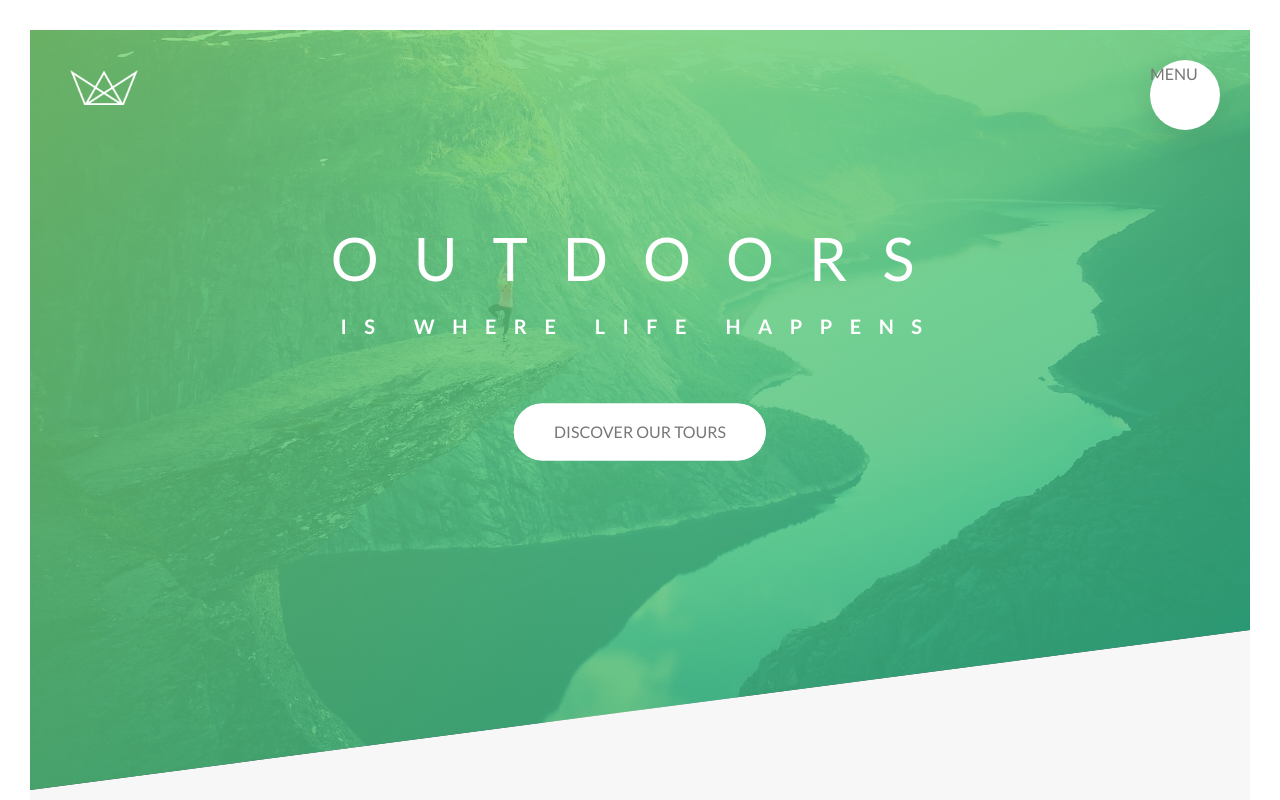
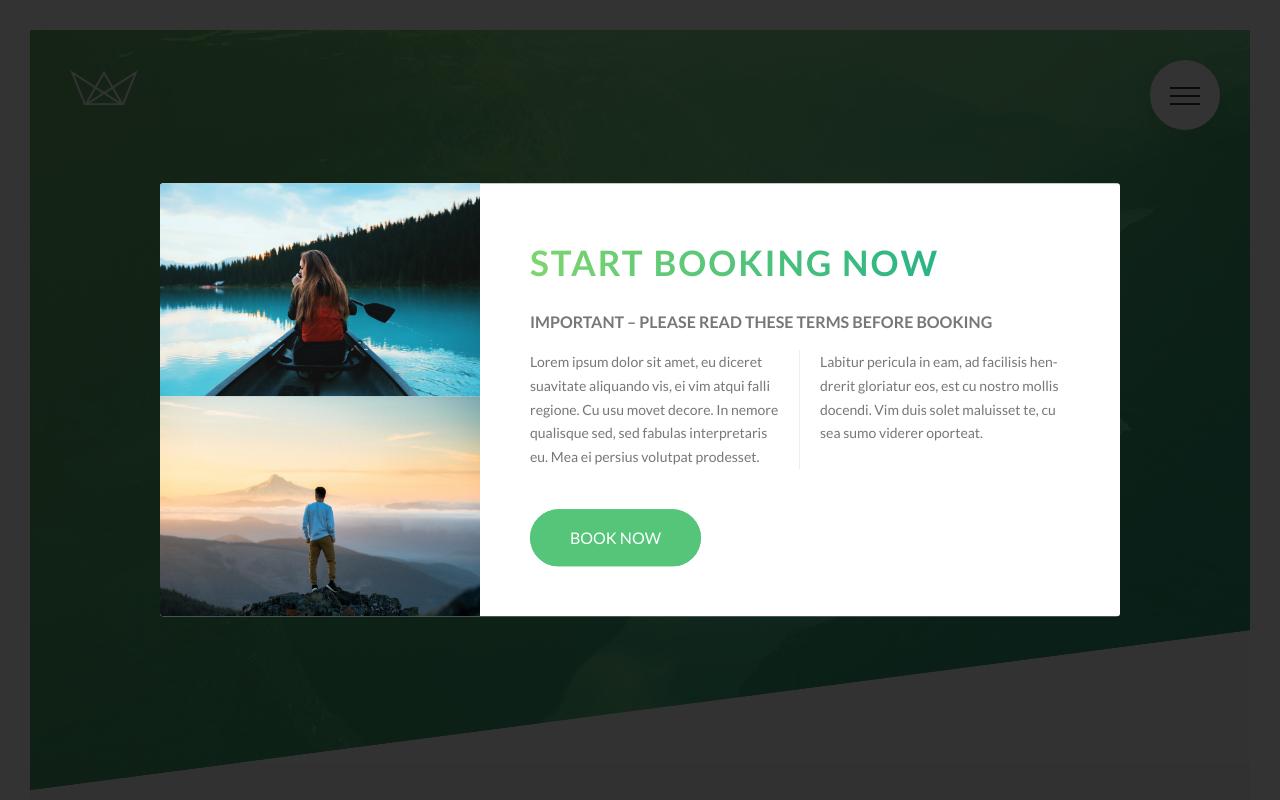
Before and after one commit to ScottSanford/natours, a website: page index.html in a window 1280 px wide. Shown: the top 800 px of the page. Drawn offline with Linux system fonts and the light colour scheme.

Commit message:
style popup

```diff
--- a/index.html
+++ b/index.html
@@ -16,7 +16,9 @@
 
         <div class="navigation">
             <input type="checkbox" class="navigation__checkbox" id="navi-toggle">
-            <label for="navi-toggle" class="navigation__button">MENU</label>
+            <label for="navi-toggle" class="navigation__button">
+                <span class="navigation__icon">&nbsp;</span>
+            </label>
 
             <div class="navigation__background">&nbsp;</div>
 
@@ -348,6 +350,27 @@
                 </div>
             </div>
         </footer>
+
+        <div class="popup">
+            <div class="popup__content">
+                <div class="popup__left">
+                    <img src="img/nat-8.jpg" alt="Tour photo" class="popup__img">
+                    <img src="img/nat-9.jpg" alt="Tour photo" class="popup__img">
+                </div>
+                <div class="popup__right">
+                    <h2 class="heading-secondary u-margin-bottom-small">Start booking now</h2>
+                    <h3 class="heading-tertiary u-margin-bottom-small">Important &ndash; Please read these terms before booking</h3>
+                    <p class="popup__text">
+                        Lorem ipsum dolor sit amet, eu diceret suavitate aliquando vis, ei vim atqui falli regione. Cu usu movet decore. In nemore
+                        qualisque sed, sed fabulas interpretaris eu. Mea ei persius volutpat prodesset. Labitur pericula in eam, ad facilisis hendrerit
+                        gloriatur eos, est cu nostro mollis docendi. Vim duis solet maluisset te, cu sea sumo viderer oporteat.
+                    </p>
+                    <a href="#" class="btn btn--green">Book now</a>
+                </div>
+            </div>
+        </div>
+
+
         <!--
         <section class="grid-test">
             <div class="row">
--- a/sass/abstracts/_mixins.scss
+++ b/sass/abstracts/_mixins.scss
@@ -6,7 +6,7 @@
     }
 }
 
-@mixin center-horizontal-vertical {
+@mixin absCenter {
     left: 50%;
     position: absolute;
     top: 50%;
--- a/sass/components/_card.scss
+++ b/sass/components/_card.scss
@@ -152,7 +152,7 @@
     &__cta {
         text-align: center;
         width: 90%;
-        @include center-horizontal-vertical;
+        @include absCenter;
     }
 
     &__price-box {
--- a/sass/components/_form.scss
+++ b/sass/components/_form.scss
@@ -83,7 +83,7 @@
             opacity: 0;
             transition: opacity .2s;
             width: 1.3rem;
-            @include center-horizontal-vertical;
+            @include absCenter;
         }
     }
 
--- /dev/null
+++ b/sass/components/_popup.scss
@@ -0,0 +1,50 @@
+.popup {
+    background-color: rgba($color-black, .8);
+    height: 100vh;
+    left: 0;
+    position: fixed;
+    top: 0;
+    width: 100%;
+    z-index: 9999;
+
+    &__content {
+        background-color: $color-white;
+        border-radius: $border-radius-small;
+        display: table;
+        overflow: hidden;
+        width: 75%;
+        @include absCenter;
+    }
+
+    &__left {
+        display: table-cell;
+        width: 33.3333333%;
+    }
+
+    &__right {
+        display: table-cell;
+        padding: 3rem 5rem;
+        width: 66.6666667%;
+        vertical-align: middle;
+    }
+
+    &__img {
+        display: block;
+        width: 100%;
+    }
+
+    &__text {
+        column-count: 2;
+            -moz-column-count: 2;
+        column-gap: 4rem;
+            -moz-column-gap: 4rem;
+        column-rule: 1px solid $color-grey-light-2;
+            -moz-column-rule: 1px solid $color-grey-light-2;
+        font-size: 1.4rem;
+        hyphens: auto;
+            -moz-hyphens: auto;
+            -ms-hyphens: auto;
+            -webkit-hyphens: auto;
+        margin-bottom: 4rem;
+    }
+}
--- a/sass/layout/_navigation.scss
+++ b/sass/layout/_navigation.scss
@@ -7,9 +7,11 @@
         background-color: $color-white;
         border-radius: 50%;
         box-shadow: 0 1rem 3rem rgba($color-black, .1);
+        cursor: pointer;
         height: 7rem;
         position: fixed;
         right: 6rem;
+        text-align: center;
         top: 6rem;
         width: 7rem;
         z-index: 2000;
@@ -39,7 +41,7 @@
     }
 
     &__list {
-        @include center-horizontal-vertical;
+        @include absCenter;
         list-style: none;
         text-align: center;
         width: 100%;
@@ -82,6 +84,7 @@
         }
     }
 
+    // FUNCTIONALITY
     &__checkbox:checked ~ &__background {
         transform: scale(50);
     }
@@ -90,4 +93,54 @@
         opacity: 1;
         width: 100%;
     }
+
+    // ICON
+    &__icon {
+        margin-top: 3.5rem;
+        position: relative;
+
+        &,
+        &::before,
+        &::after {
+            background-color: $color-grey-dark-3;
+            display: inline-block;
+            height: 2px;
+            width: 3rem;
+        }
+
+        &::before,
+        &::after {
+            content: '';
+            left: 0;
+            position: absolute;
+            transition: all .2s;
+        }
+
+        &::before {top: -.8rem;}
+
+        &::after {top: .8rem;}
+    }
+
+     &__button:hover &__icon:before {
+         top: -1rem;
+     }
+
+     &__button:hover &__icon:after {
+         top: 1rem;
+     }
+
+     &__checkbox:checked + &__button &__icon {
+        background-color: transparent;
+     }
+
+     &__checkbox:checked + &__button &__icon::before {
+        top: 0;
+        transform: rotate(135deg);
+     }
+
+     &__checkbox:checked + &__button &__icon::after {
+        top: 0;
+        transform: rotate(-135deg);
+     }
+
 }
--- a/sass/main.scss
+++ b/sass/main.scss
@@ -13,6 +13,7 @@
 @import './components/composition';
 @import './components/feature-box';
 @import './components/form';
+@import './components/popup';
 @import './components/story';
 
 @import './layout/footer';
```
Also changed, not shown: css/style.css.
